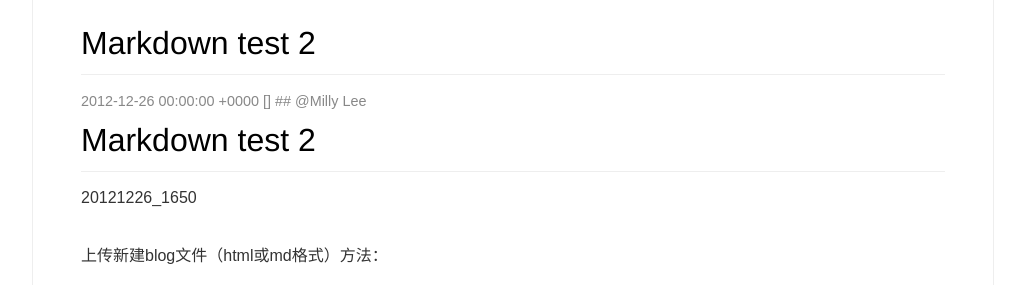
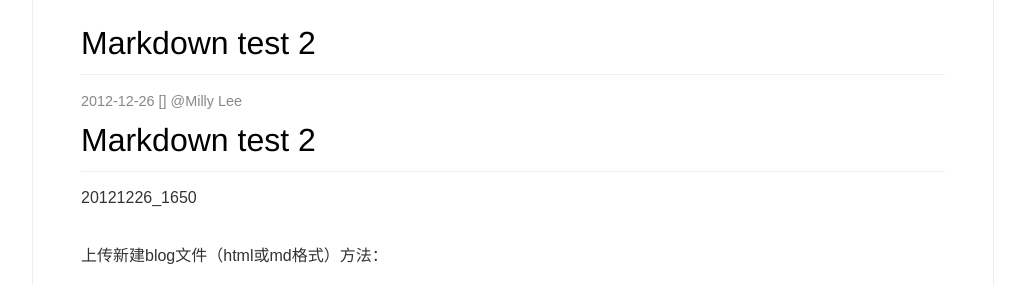
Before and after one commit to liminli/blog, a Jekyll site: the page built from _posts/2012-12-26-Markdown-test2.md, in a window 1280 px wide. Shown: the top 285 px of the page, without its empty margins (127-1152 px from the left). Built offline with Jekyll 4.4.1, drawn with Linux system fonts in a browser that asks for light colours.

Commit message:
Update post.html

```diff
--- a/_layouts/post.html
+++ b/_layouts/post.html
@@ -14,7 +14,9 @@
 		<article class="page-post typo">
 			<h1>{{ page.title }}</h1>
 			<div class="page-info">
-				<small>{{ page.date }} [{{ page.categories }}] #{{ page.tags }}# @{{ site.author }}</small>
+				<small>{{ page.date|date:"%Y-%m-%d" }} [{{ page.categories }}] {% for tag in page.tags %}
+    <span>#{{ tag }}#</span>
+{% endfor %} @{{ site.author }}</small>
 			</div>
 			{{ content }}
 		</article>
```
